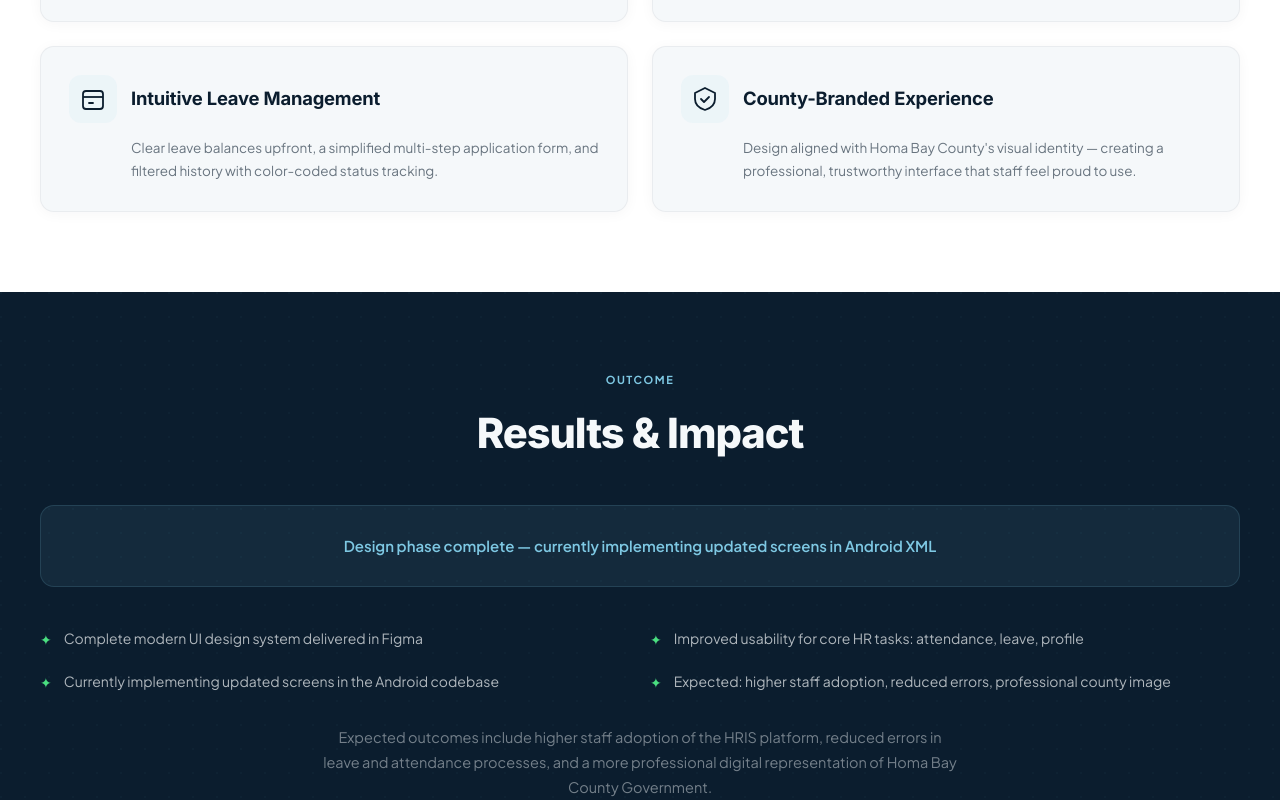
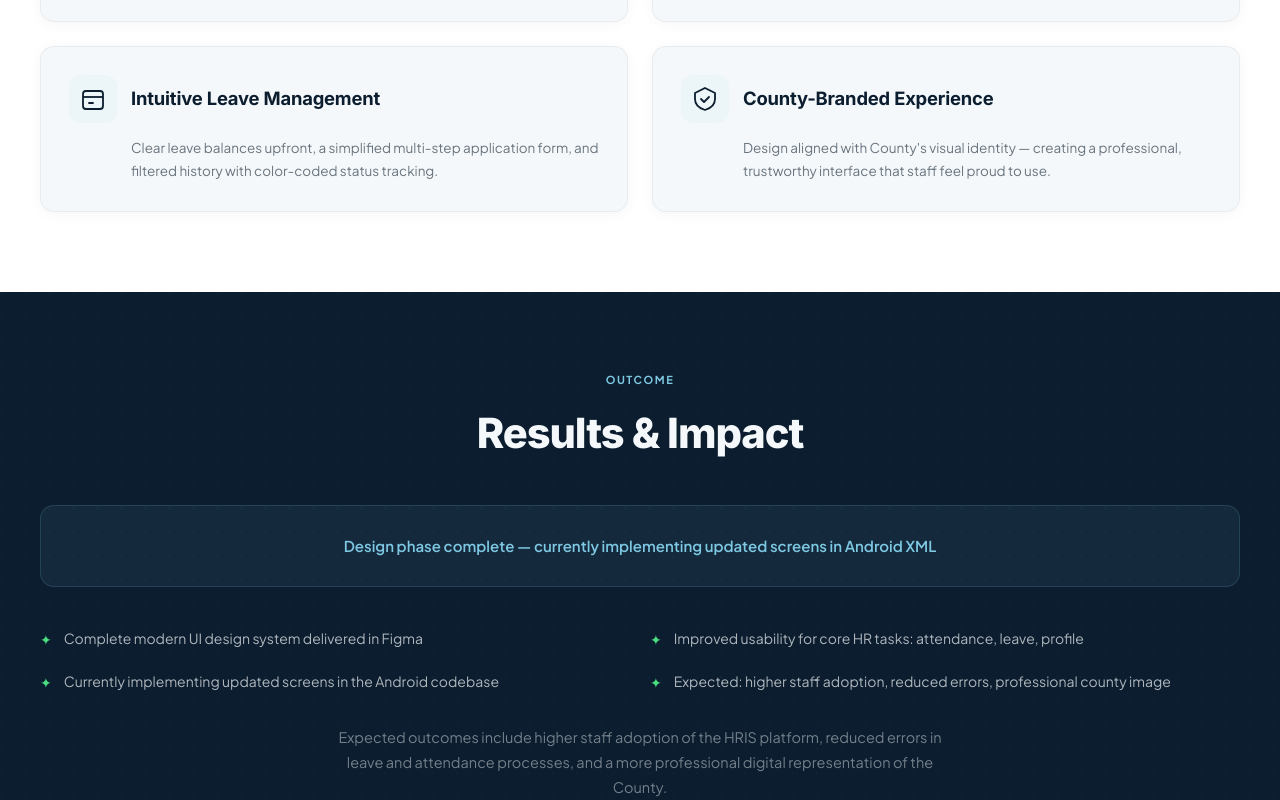
Before and after one commit to AmandaIreri/Portfolio, a React (Vite) app: page /work/homabay-hris in a window 1280 px wide. Shown: the part 8680-9480 px from the top of the page. Built offline with nearby package versions, Linux system fonts and the light colour scheme.

Commit message:
made changes

```diff
--- a/src/app/pages/case-studies/homabay-hris/ResultsImpact.tsx
+++ b/src/app/pages/case-studies/homabay-hris/ResultsImpact.tsx
@@ -171,7 +171,7 @@ export function ResultsImpact() {
         >
           Expected outcomes include higher staff adoption of the HRIS platform,
           reduced errors in leave and attendance processes, and a more
-          professional digital representation of Homa Bay County Government.
+          professional digital representation of the County.
         </p>
       </div>
     </section>
--- a/src/app/pages/case-studies/homabay-hris/SolutionHighlights.tsx
+++ b/src/app/pages/case-studies/homabay-hris/SolutionHighlights.tsx
@@ -96,7 +96,7 @@ const HIGHLIGHTS = [
   {
     title: "County-Branded Experience",
     description:
-      "Design aligned with Homa Bay County's visual identity — creating a professional, trustworthy interface that staff feel proud to use.",
+      "Design aligned with County's visual identity — creating a professional, trustworthy interface that staff feel proud to use.",
     icon: (
       <svg width="28" height="28" viewBox="0 0 28 28" fill="none">
         <path
```
